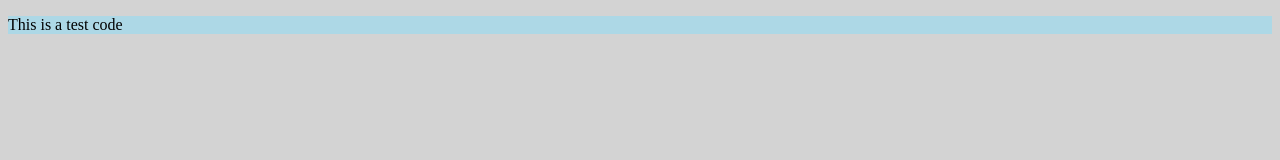
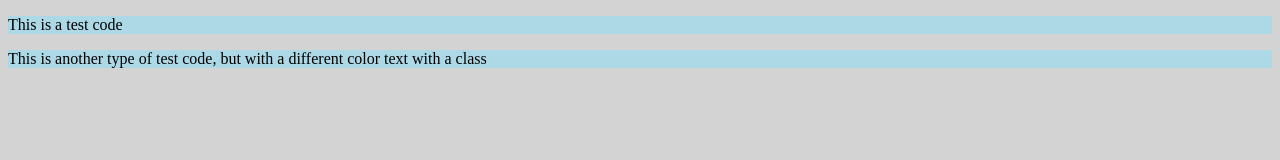
Before and after one commit to isaiahellis1234/TestRepo1, a plain HTML site: page index.html in a window 1280 px wide. Drawn offline with Linux system fonts and the light colour scheme.

Commit message:
First Test Repo

```diff
--- a/index.html
+++ b/index.html
@@ -8,5 +8,9 @@
   </head>
   <body>
     <p>This is a test code</p>
+    <p class="c">
+      This is another type of test code, but with a different color text with a
+      class
+    </p>
   </body>
 </html>
--- a/style.css
+++ b/style.css
@@ -1,6 +1,11 @@
 body {
   background-color: lightgray;
 }
+
 p {
   background-color: lightblue;
 }
+
+.second-text {
+  background-color: red;
+}
```
